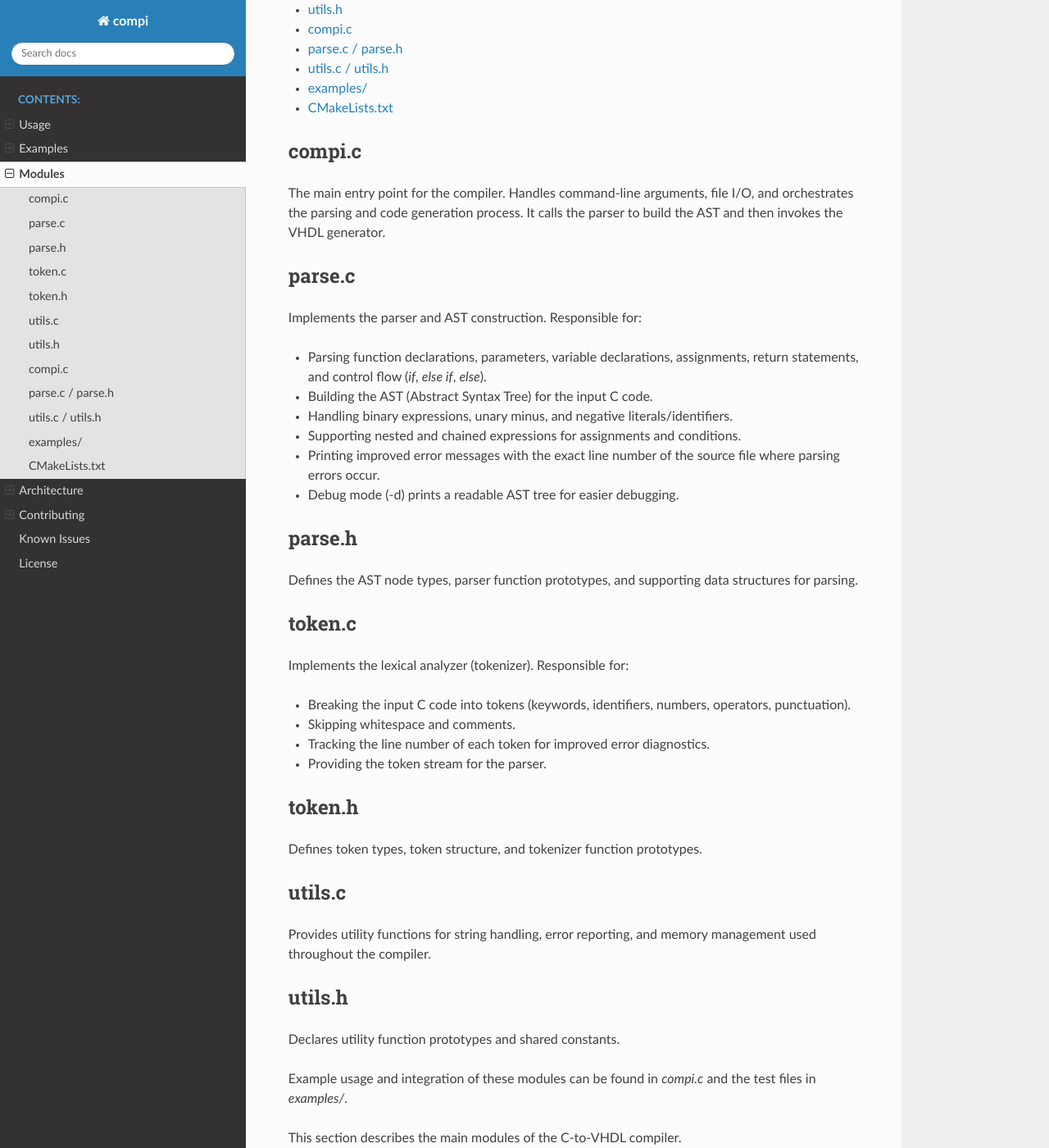
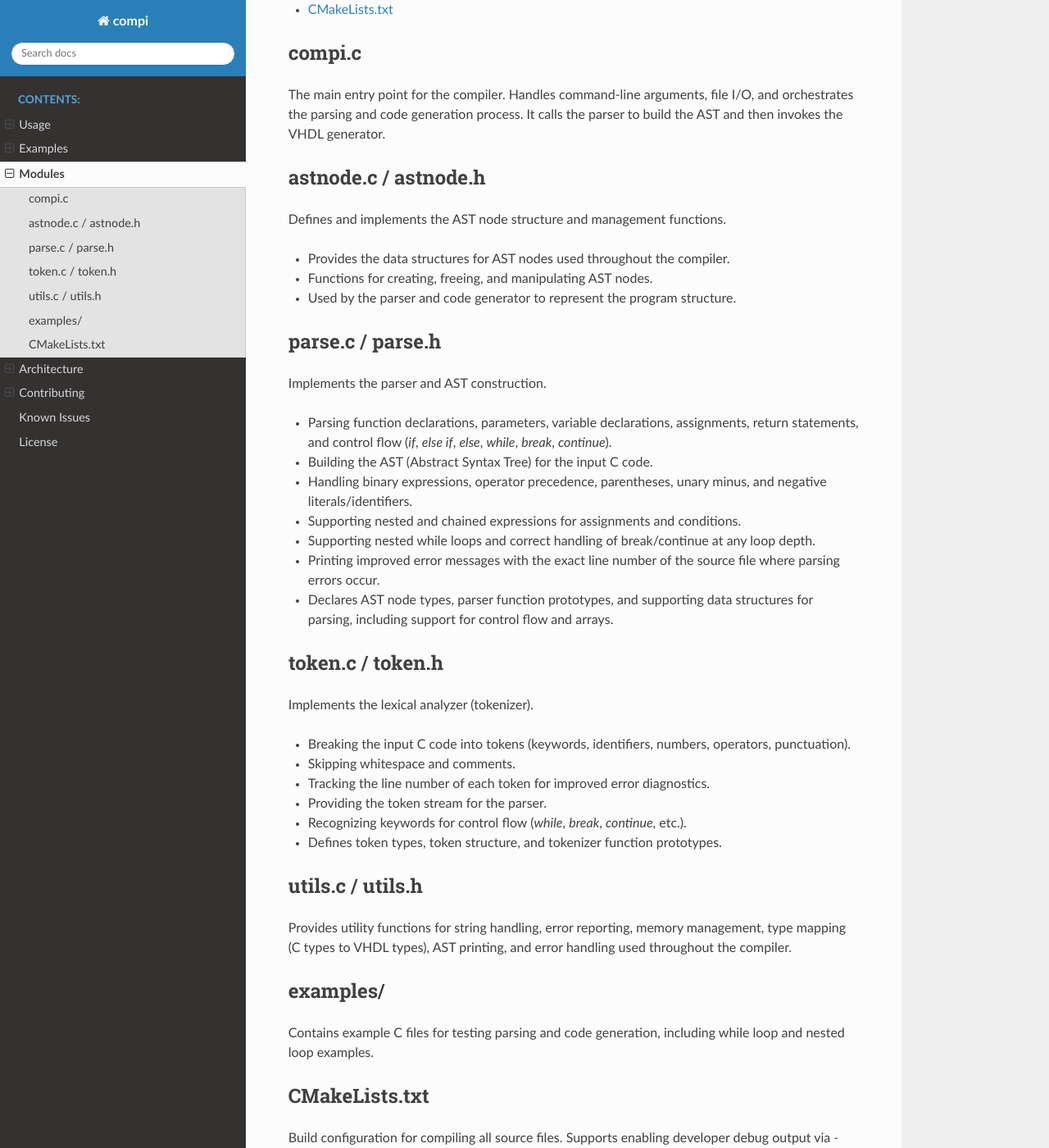
Before and after one commit to cmelnu/cvhdl, a Sphinx documentation site: the page built from docs/source/modules.rst, in a window 1280 px wide and 1400 px high, scrolled down 412 px. Shown: the whole window at 82% size. Built offline with Sphinx 7.4.7 and the Read the Docs theme 3.1.0, drawn with Linux system fonts in a browser that asks for light colours; some of the changed text lies outside the part shown.

Commit message:
Updated README.md and Sphinx docs to reflect new features:
-Support for nested while loops, break, and continue documented.
-Instructions for enabling verbose debug output with -DDEBUG=ON added.
-Roadmap updated to include code cleanup and restructuring.
-Outdated debug mode references removed.
-docs/source/*.rst (usage, modules, architecture, known_issues) synced with latest capabilities and instructions.

```diff
--- a/docs/source/architecture.rst
+++ b/docs/source/architecture.rst
@@ -3,26 +3,29 @@ Architecture
 
 The compiler is structured as a pipeline:
 
-1. **Lexical Analysis (token.c)**
-	- Reads the input C file and produces a stream of tokens.
-	- Handles keywords, identifiers, literals, operators, and comments.
+1. **Lexical Analysis (token.c / token.h)**
+    - Reads the input C file and produces a stream of tokens.
+    - Handles keywords, identifiers, literals, operators, and comments.
 
-2. **Parsing (parse.c, parse.h)**
-	- Consumes the token stream and builds an Abstract Syntax Tree (AST).
-	- Supports function declarations, variable declarations, assignments, return statements, and control flow (`if`, `else if`, `else`).
-	- Handles binary and unary expressions, including negative literals and identifiers.
+2. **Parsing (parse.c / parse.h)**
+    - Consumes the token stream and builds an Abstract Syntax Tree (AST).
+    - Supports function declarations, variable declarations, assignments, return statements, and control flow (`if`, `else if`, `else`, `while`, `break`, `continue`).
+    - Handles binary and unary expressions, including negative literals and identifiers.
+    - Supports nested while loops and correct handling of break/continue at any loop depth.
 
-3. **AST Representation (parse.h)**
-	- Defines node types for all supported C constructs.
-	- Supports nested expressions and statement blocks.
+3. **AST Representation (astnode.c / astnode.h)**
+    - Defines node types for all supported C constructs.
+    - Provides data structures and functions for creating, freeing, and manipulating AST nodes.
+    - Supports nested expressions and statement blocks.
 
 4. **VHDL Code Generation (compi.c, parse.c)**
-	- Traverses the AST and emits VHDL code.
-	- Maps C types to VHDL types, handles signal declarations, assignments, and control flow.
-	- Handles negative values and binary expressions correctly in VHDL.
+    - Traverses the AST and emits VHDL code.
+    - Maps C types to VHDL types, handles signal declarations, assignments, and control flow.
+    - Handles negative values and binary expressions correctly in VHDL.
+    - Generates VHDL for while loops, including nested loops, break, and continue statements.
 
-5. **Utilities (utils.c, utils.h)**
-	- Provides string manipulation, error handling, and memory management.
+5. **Utilities (utils.c / utils.h)**
+    - Provides string manipulation, error handling, memory management, type mapping, and AST printing.
 
 The modular design allows for easy extension to new C constructs and VHDL features.
 
@@ -33,18 +36,21 @@ The compiler is organized into modular components for tokenization, parsing, AST
 Main Components
 ---------------
 - **Tokenizer**: Scans C source code and produces tokens for keywords, identifiers, numbers, operators, and punctuation.
-- **Parser**: Uses recursive descent to build an AST representing the structure of the C code.
-- **AST**: Abstract Syntax Tree nodes represent functions, variables, assignments, and return statements.
-- **Code Generator**: Traverses the AST to produce VHDL code, mapping C types to VHDL types and handling signal/port declarations.
+- **Parser**: Uses recursive descent to build an AST representing the structure of the C code, including support for nested while loops and control flow.
+- **AST**: Abstract Syntax Tree nodes represent functions, variables, assignments, return statements, and control flow constructs.
+- **Code Generator**: Traverses the AST to produce VHDL code, mapping C types to VHDL types and handling signal/port declarations, while loops, break, and continue.
 
 Data Flow
 ---------
 1. Input C file is tokenized.
 2. Tokens are parsed into an AST.
-3. AST is printed for debugging (optional).
-4. VHDL code is generated from the AST.
+3. VHDL code is generated from the AST.
 
 Extensibility
 -------------
 - New C constructs can be supported by adding AST node types and parser logic.
 - VHDL codegen can be expanded for more complex hardware descriptions.
+
+Developer Debug Output
+---------------------
+- Enable verbose debug output for developers by configuring the build with the `-DDEBUG=ON` argument in CMake. This provides additional debug prints and diagnostics during parsing and code generation.
--- a/docs/source/known_issues.rst
+++ b/docs/source/known_issues.rst
@@ -4,7 +4,5 @@ Known Issues
 Last reviewed: |today|
 
 - Signal name collision for 'result' in generated VHDL output ports.
-- No support for control flow statements (`while`, `for`) yet.
 - Global variable declarations are not handled.
 - VHDL codegen does not optimize for hardware resources or timing.
-- Error messages now include the exact line number in the source file where parsing errors occur, making diagnostics easier.
--- a/docs/source/modules.rst
+++ b/docs/source/modules.rst
@@ -4,74 +4,52 @@ Modules
 This project is organized into several source files, each responsible for a key part of the C-to-VHDL compilation process:
 
 .. contents:: Source Code Overview
-	:depth: 2
-	:local:
+    :depth: 2
+    :local:
 
 compi.c
-------
+-------
 The main entry point for the compiler. Handles command-line arguments, file I/O, and orchestrates the parsing and code generation process. It calls the parser to build the AST and then invokes the VHDL generator.
 
+astnode.c / astnode.h
+---------------------
+Defines and implements the AST node structure and management functions.
 
-parse.c
---------
-Implements the parser and AST construction. Responsible for:
+- Provides the data structures for AST nodes used throughout the compiler.
+- Functions for creating, freeing, and manipulating AST nodes.
+- Used by the parser and code generator to represent the program structure.
 
-- Parsing function declarations, parameters, variable declarations, assignments, return statements, and control flow (`if`, `else if`, `else`).
+parse.c / parse.h
+-----------------
+Implements the parser and AST construction.
+
+- Parsing function declarations, parameters, variable declarations, assignments, return statements, and control flow (`if`, `else if`, `else`, `while`, `break`, `continue`).
 - Building the AST (Abstract Syntax Tree) for the input C code.
-- Handling binary expressions, unary minus, and negative literals/identifiers.
+- Handling binary expressions, operator precedence, parentheses, unary minus, and negative literals/identifiers.
 - Supporting nested and chained expressions for assignments and conditions.
+- Supporting nested while loops and correct handling of break/continue at any loop depth.
 - Printing improved error messages with the exact line number of the source file where parsing errors occur.
-- Debug mode (-d) prints a readable AST tree for easier debugging.
+- Declares AST node types, parser function prototypes, and supporting data structures for parsing, including support for control flow and arrays.
 
-parse.h
--------
-Defines the AST node types, parser function prototypes, and supporting data structures for parsing.
-
-
-token.c
---------
-Implements the lexical analyzer (tokenizer). Responsible for:
+token.c / token.h
+-----------------
+Implements the lexical analyzer (tokenizer).
 
 - Breaking the input C code into tokens (keywords, identifiers, numbers, operators, punctuation).
 - Skipping whitespace and comments.
 - Tracking the line number of each token for improved error diagnostics.
 - Providing the token stream for the parser.
-
-token.h
--------
-Defines token types, token structure, and tokenizer function prototypes.
-
-utils.c
--------
-Provides utility functions for string handling, error reporting, and memory management used throughout the compiler.
-
-utils.h
--------
-Declares utility function prototypes and shared constants.
-
-Example usage and integration of these modules can be found in `compi.c` and the test files in `examples/`.
-
-This section describes the main modules of the C-to-VHDL compiler.
-
-compi.c
--------
-- Entry point for the compiler.
-- Handles command-line arguments, file I/O, and orchestrates parsing and code generation.
-
-parse.c / parse.h
------------------
-- Implements the recursive descent parser.
-- Builds the Abstract Syntax Tree (AST) from C source code.
-- Supports function declarations, parameters, variable declarations, assignments, and return statements.
+- Recognizing keywords for control flow (`while`, `break`, `continue`, etc.).
+- Defines token types, token structure, and tokenizer function prototypes.
 
 utils.c / utils.h
 -----------------
-- Utility functions for type mapping (C types to VHDL types), AST printing, and error handling.
+Provides utility functions for string handling, error reporting, memory management, type mapping (C types to VHDL types), AST printing, and error handling used throughout the compiler.
 
 examples/
 ---------
-- Contains example C files for testing parsing and code generation.
+Contains example C files for testing parsing and code generation, including while loop and nested loop examples.
 
 CMakeLists.txt
 --------------
-- Build configuration for compiling all source files.
+Build configuration for compiling all source files. Supports enabling developer debug output via `-DDEBUG=ON`.
```
Also changed, not shown: CMakeLists.txt (+8 -0 lines), README.md (+20 -39 lines), docs/source/index.rst (+68 -0 lines), docs/source/usage.rst (+15 -7 lines), 4 other files.
